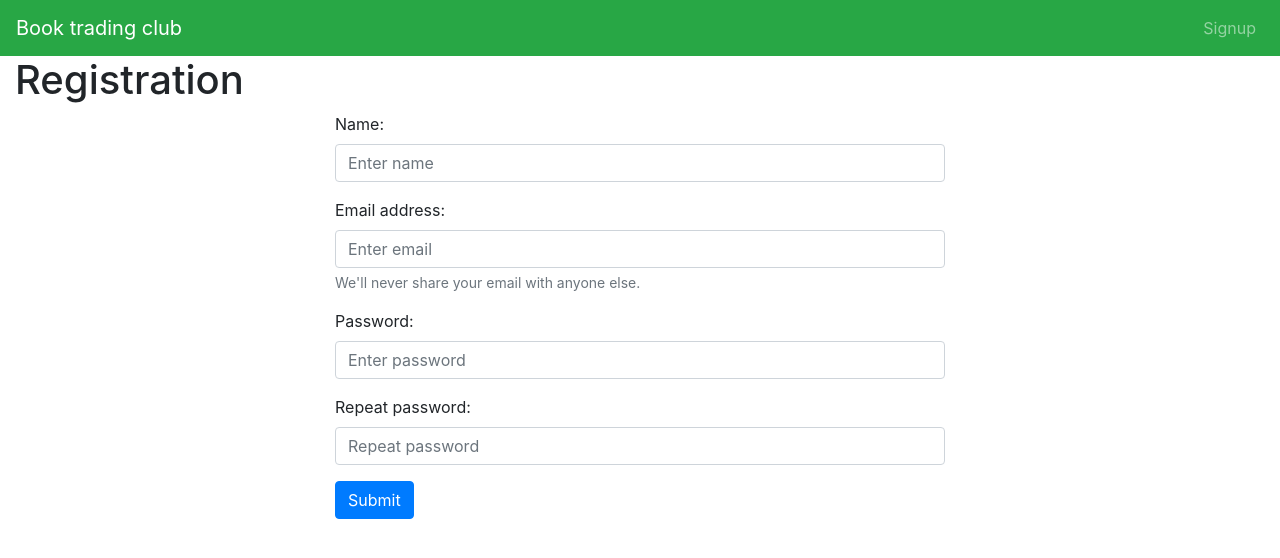
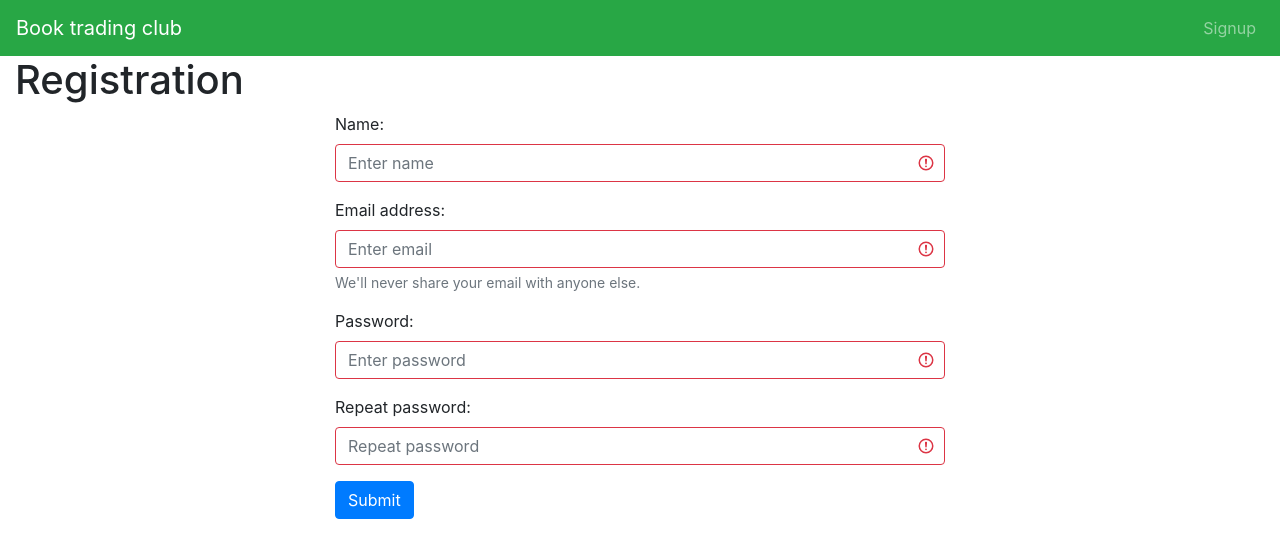
Before and after one commit to askov/manage-a-book-trading-club, a Vue app in the folder frontend/: page /signup in a window 1280 px wide. Shown: the top 558 px of the page. Built offline with nearby package versions, Linux system fonts and the light colour scheme.

Commit message:
signup form bootstrap validation

```diff
--- a/frontend/src/components/SignupForm.vue
+++ b/frontend/src/components/SignupForm.vue
@@ -1,5 +1,5 @@
 <template>
-  <b-form @submit.prevent="onSubmit" novalidate class="needs-validation" autocomplete="off">
+  <b-form @submit.prevent="onSubmit" novalidate validated="true" autocomplete="off">
     <b-form-group id="signupFormName" label="Name:" label-for="signupFormName">
       <b-form-input
         id="signupFormName"
@@ -40,7 +40,7 @@
       <b-form-input
         id="signupFormPasswordConfirm"
         type="password"
-        v-model="form.password"
+        v-model="form.passwordConfirm"
         required
         placeholder="Repeat password"
       ></b-form-input>
```
